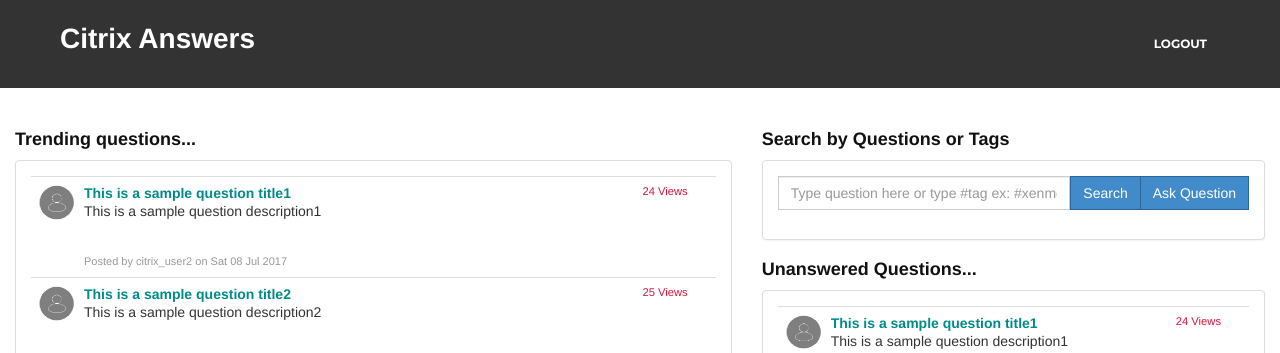
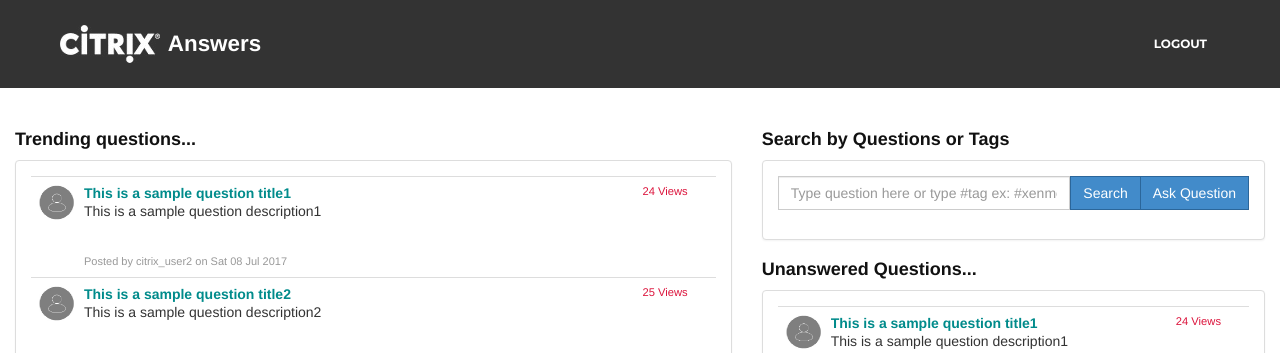
Before and after one commit to SujaySKumar/citrix_project, a Django app: template citrix_answers/templates/questions_list.html in a window 1280 px wide. Shown: the top 353 px of the page. Run offline with Django 3.2, Linux system fonts and the light colour scheme; the template is opened without the code that fills it: values that come from a table or form of the project are taken from there, others are empty; data comes from the database, SQL or seed files in the repository; both versions use the stored data as it was after the commit; some libraries are stand-ins or nearby versions.

Commit message:
Added logo for home page

```diff
--- a/citrix_answers/templates/questions_list.html
+++ b/citrix_answers/templates/questions_list.html
@@ -38,7 +38,7 @@
 							<span class="icon-bar"></span>
 							<span class="icon-bar"></span>
 						</button>
-						<a class="navbar-brand" href="/homepage">Citrix Answers</a>
+						<a class="navbar-brand" href="/"><img src="{% static 'assets/img/citrix-logo-black.jpg' %}"></img>&nbsp;<span style="font-size:80%">Answers</span></a>
 					</div>
 					<div class="navigation">
 						<div class="collapse navbar-collapse" id="bs-example-navbar-collapse-1"><nav>
@@ -54,7 +54,7 @@
 			<div class="row">
 				<section class="content">
 					<div class="col-md-7">
-						<h4 style="font-weight:bold">Trending questions...</h4>
+					  <h4 style="font-weight:bold">Trending questions...</h4>
 						<div class="panel panel-default">
 							<div class="panel-body" style="height: 600px; overflow: auto;">
 								<div class="table-container">
```
Also changed, not shown: citrix_answers/static/assets/img/citrix-logo-black.jpg (added), db.sqlite3.
